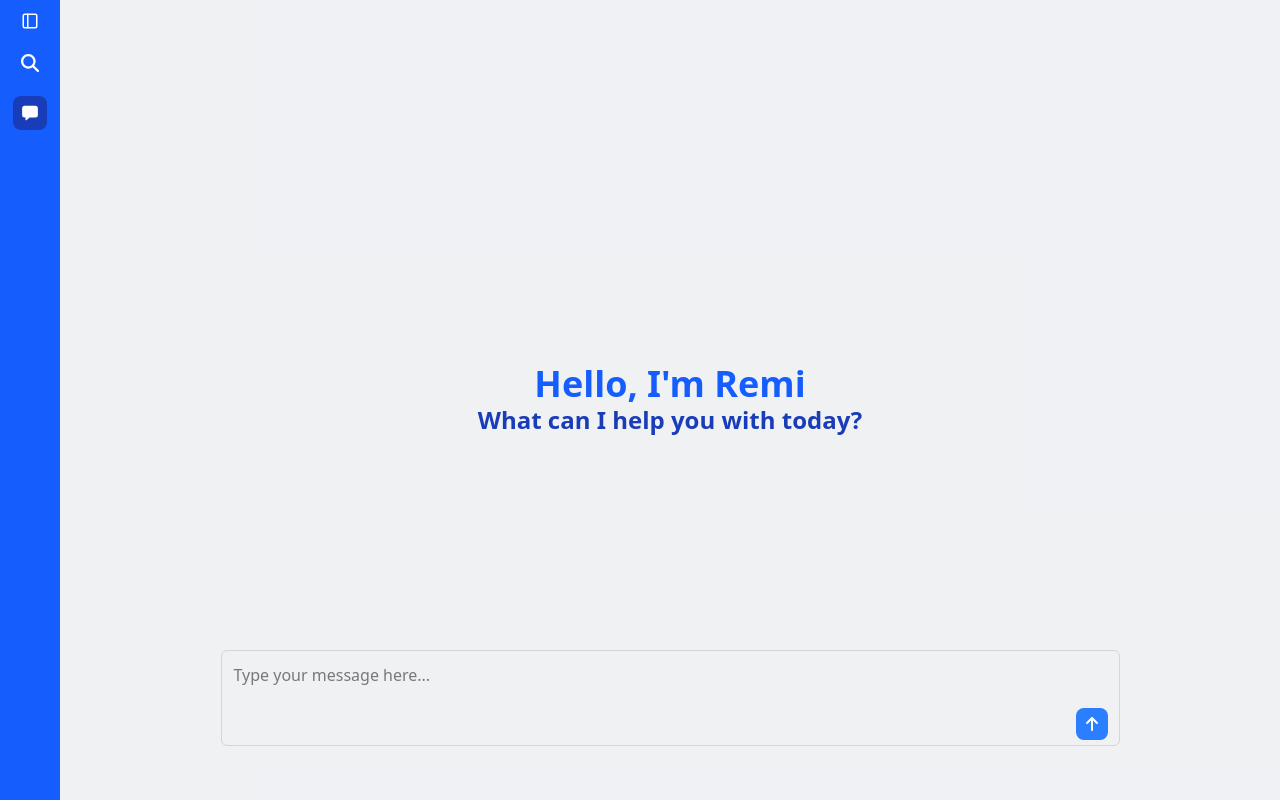
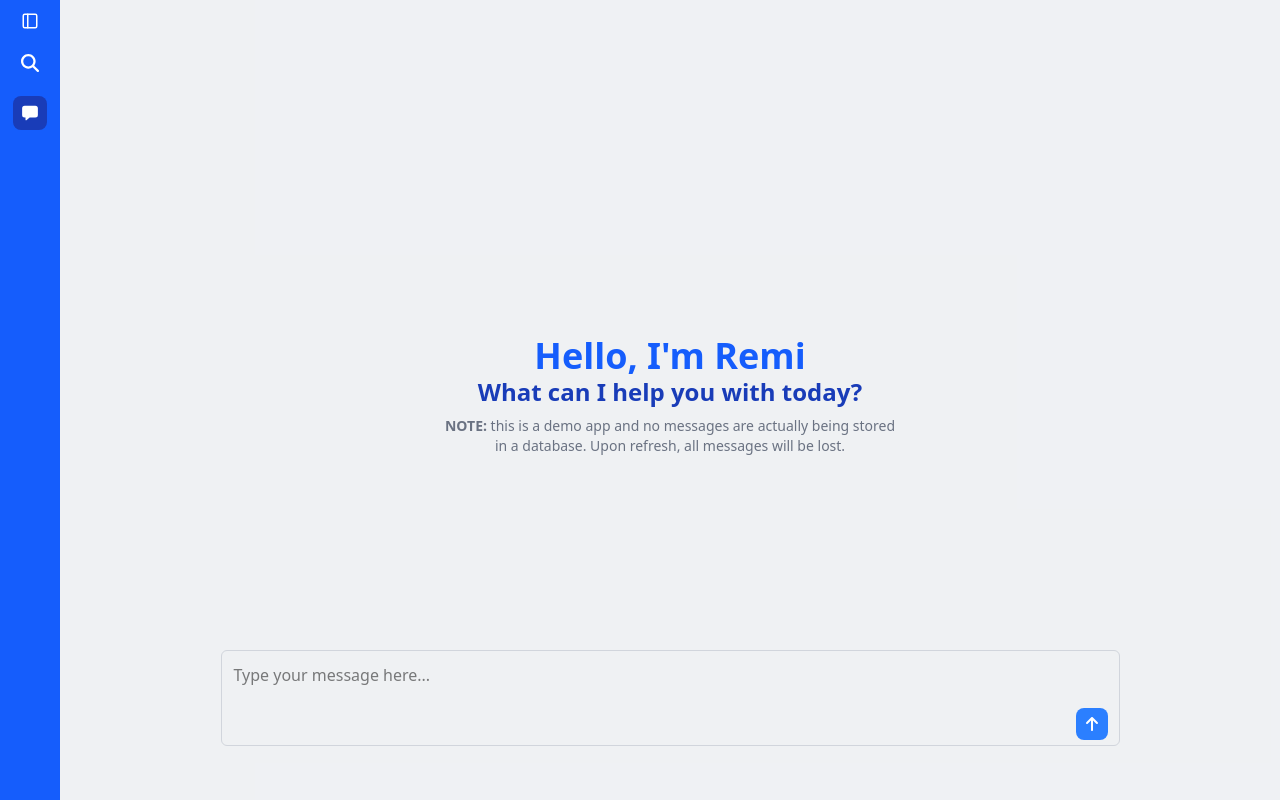
Before and after one commit to Hairum-Qureshi/lab-01-llm-fundamentals, a React (Vite) app in the folder apps/frontend/: page / in a window 1280 px wide. Built offline with nearby package versions, Linux system fonts and the light colour scheme.

Commit message:
added disclaimer

```diff
--- a/apps/frontend/src/components/ChatContainer.tsx
+++ b/apps/frontend/src/components/ChatContainer.tsx
@@ -10,7 +10,7 @@ export default function ChatContainer() {
 		<div className="flex-1 bg-slate-500/10 min-h-screen max-h-auto">
 			<div className="m-auto w-3/4 h-full">
 				<div className="relative flex flex-col justify-center items-center m-auto h-full">
-					<div className="flex flex-col justify-center items-center">
+					<div className="flex flex-col justify-center items-center w-1/2">
 						{!hideGreeting && (
 							<>
 								<h1 className="text-4xl font-semibold text-blue-600">
@@ -19,6 +19,11 @@ export default function ChatContainer() {
 								<h3 className="text-2xl font-semibold text-blue-800">
 									What can I help you with today?
 								</h3>
+								<p className="text-sm text-gray-500 my-2 text-center">
+									<strong>NOTE:</strong> this is a demo app and no messages are
+									actually being stored in a database. Upon refresh, all
+									messages will be lost.
+								</p>
 							</>
 						)}
 					</div>
```
